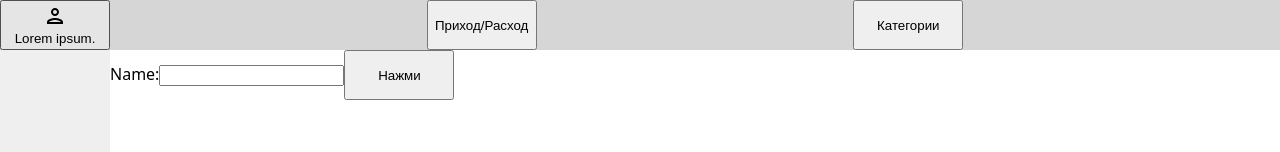
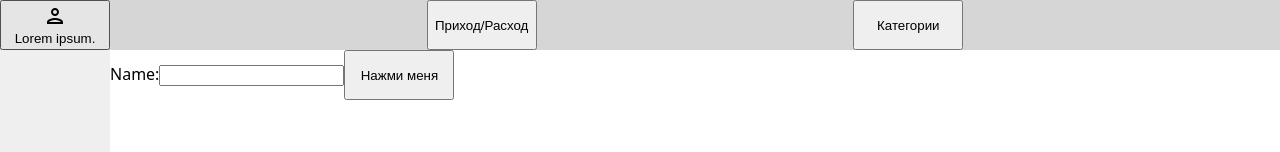
Before and after one commit to mikhail-davydov/bdr, a React (Create React App) app in the folder frontend/: page / in a window 1280 px wide. Shown: the top 152 px of the page. Built offline with nearby package versions, Linux system fonts and the light colour scheme.

Commit message:
add: button component

```diff
--- a/frontend/src/components/content/PayContent.js
+++ b/frontend/src/components/content/PayContent.js
@@ -1,6 +1,16 @@
 import React from "react";
+import Button from "../button/Button";
 
 class PayContent extends React.Component {
+
+    constructor(props) {
+        super(props);
+        this.state = {
+            buttonClass: "button",
+            clickMe: "Нажми меня",
+            clicked: "Нажал"
+        }
+    }
 
     handleClick(content) {
         this.props.handleButtonClick(content);
@@ -13,9 +23,10 @@ class PayContent extends React.Component {
                     Name:
                     <input type="text" name="name"/>
                 </label>
-                <button className="button" type="button" onClick={this.handleClick.bind(this, "Нажал")}>
-                    Нажми
-                </button>
+                <Button buttonClass={this.state.buttonClass}
+                        handleClick={this.handleClick.bind(this, this.state.clicked)}
+                        buttonValue={this.state.clickMe}
+                />
             </form>
         );
     }
```
